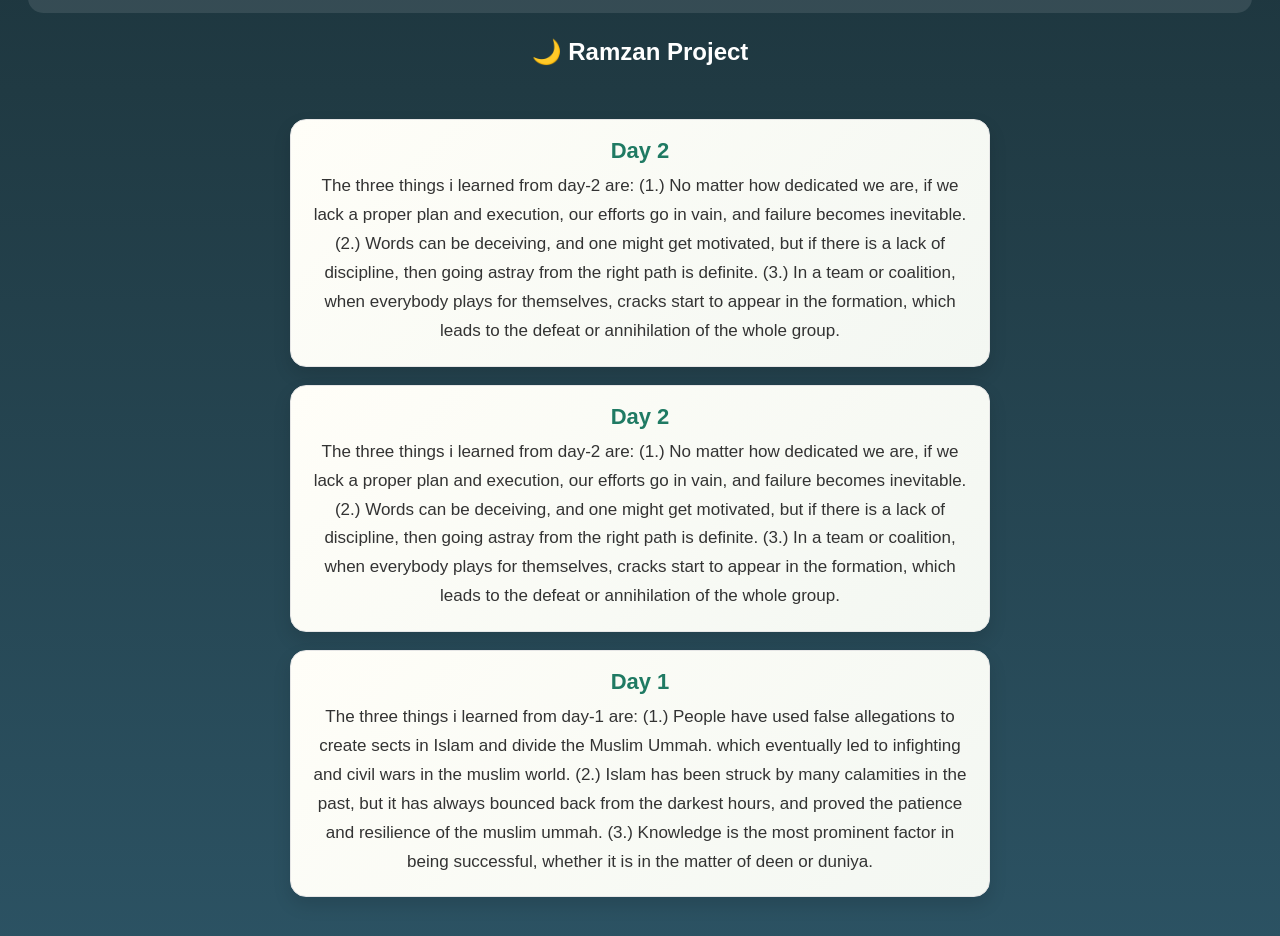
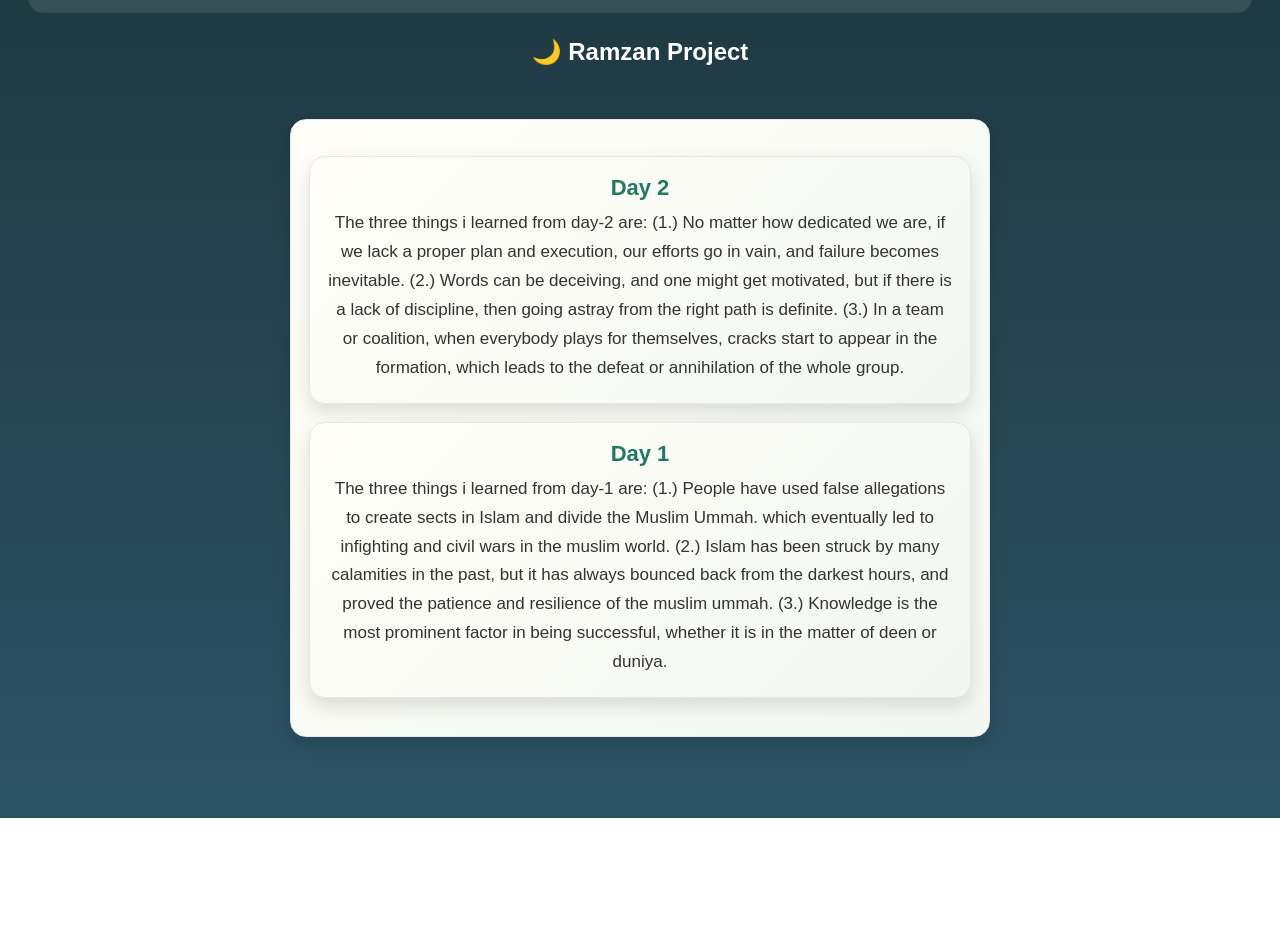
Before and after one commit to khanazamali531-netizen/ramzan-family-1, a plain HTML site: page index.html in a window 1280 px wide. Shown: the part 798-1734 px from the top of the page. After the commit the page ends 1616 px from the top, so only its background shows below. Drawn offline with Linux system fonts and the light colour scheme.

Commit message:
Update index.html

```diff
--- a/index.html
+++ b/index.html
@@ -144,21 +144,6 @@
 
 
   <div class="dayEntry">
-    <h3>Day 2</h3>
-    <p>
-      The three things i learned from day-2 are:
-
-
-      (1.) No matter how dedicated we are, if we lack a proper plan and execution,
-           our efforts go in vain, and failure becomes inevitable.
-
-      (2.) Words can be deceiving, and one might get motivated, but if there is a lack of discipline,
-          then going astray from the right path is definite.
-
-      (3.) In a team or coalition, when everybody plays for themselves,
-          cracks start to appear in the formation, which leads to the defeat or annihilation of the whole group.
-    </p>
-  </div>
 
 
   <div class="dayEntry">
```
